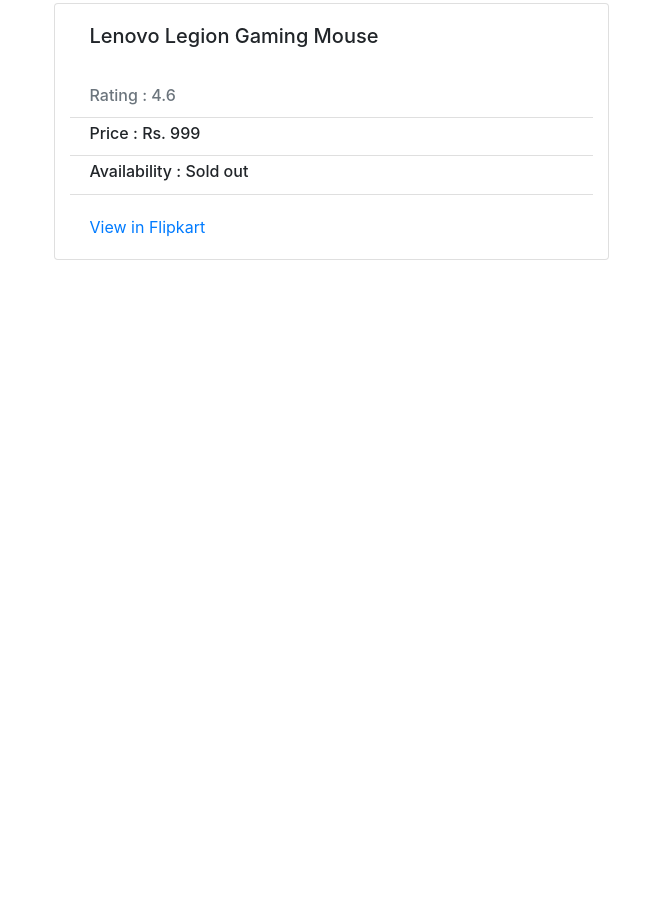
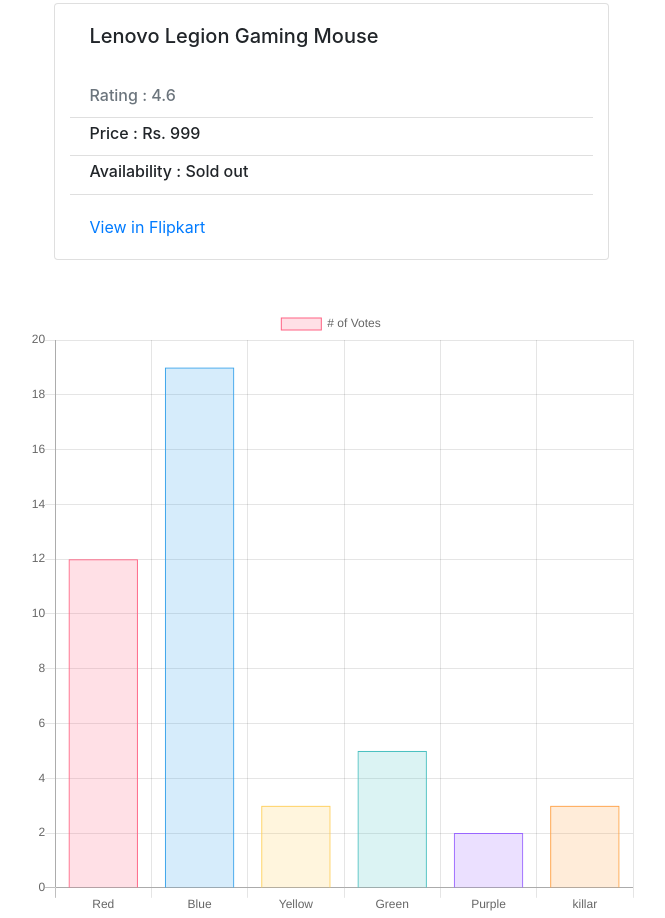
Before and after one commit to bonniesimon/Flipkart-Price-Tracker, a website: page client/index.html in a window 1280 px wide. Shown: the part 187-1105 px from the top of the page, without its empty margins (309-974 px from the left). Before the commit the page ends 800 px from the top, so only its background shows below. Drawn offline with nearby package versions, Linux system fonts and the light colour scheme.

Commit message:
Added chart.js

```diff
--- a/client/index.html
+++ b/client/index.html
@@ -6,6 +6,7 @@
     <meta http-equiv="X-UA-Compatible" content="ie=edge">
     <title>FLippy Tracker</title>
     <link href="https://stackpath.bootstrapcdn.com/bootstrap/4.4.1/css/bootstrap.min.css" rel="stylesheet" integrity="sha384-Vkoo8x4CGsO3+Hhxv8T/Q5PaXtkKtu6ug5TOeNV6gBiFeWPGFN9MuhOf23Q9Ifjh" crossorigin="anonymous">
+    <script src="https://cdn.jsdelivr.net/npm/chart.js@2.9.3/dist/Chart.min.js"></script>
 </head>
 <body>
     <nav class="navbar navbar-expand-lg navbar-light bg-light">
@@ -28,7 +29,7 @@
             </div>
     </nav>
     <div class="container mt-5">
-        <form action="http://localhost:8080/product" id="urlSubmitForm">
+        <form action="#" id="urlSubmitForm">
             <div class="container col-6">
                 <div class="input-group mb-3">
                     <input type="text" class="form-control" placeholder="Enter URL" aria-label="Recipient's username" aria-describedby="button-addon2">
@@ -58,6 +59,11 @@
             </div>
         </div>
     </section>
+    <section>
+        <div class="container mt-5 col-6">
+            <canvas id="myChart" width="400" height="400"></canvas>
+        </div>
+    </section>
     <script src="./js/app.js"></script>
 </body>
 </html>
--- a/client/js/app.js
+++ b/client/js/app.js
@@ -1,12 +1,46 @@
-const form = document.querySelector('#urlSubmitForm');
+let ctx = document.getElementById('myChart');
+console.log(ctx);
 
-form.addEventListener('submit', (e)=>{
-    e.preventDefault();
-    console.log(e.target[0].value);
+/**
+ ** Fetching data from database.json file
+ */
+fetch('../../database.json')
+    .then(res => res.json())
+    .then(json => console.log(json));
 
-    fetch(e.target.action, {
-        method : 'POST',
-        body : {url : e.target[0].value}
-    })
-    .then(console.log('Request sent'))
-})
+let myChart = new Chart(ctx,  {
+    type: 'bar',
+    data: {
+        labels: ['Red', 'Blue', 'Yellow', 'Green', 'Purple', 'killar'],
+        datasets: [{
+            label: '# of Votes',
+            data: [12, 19, 3, 5, 2, 3],
+            backgroundColor: [
+                'rgba(255, 99, 132, 0.2)',
+                'rgba(54, 162, 235, 0.2)',
+                'rgba(255, 206, 86, 0.2)',
+                'rgba(75, 192, 192, 0.2)',
+                'rgba(153, 102, 255, 0.2)',
+                'rgba(255, 159, 64, 0.2)'
+            ],
+            borderColor: [
+                'rgba(255, 99, 132, 1)',
+                'rgba(54, 162, 235, 1)',
+                'rgba(255, 206, 86, 1)',
+                'rgba(75, 192, 192, 1)',
+                'rgba(153, 102, 255, 1)',
+                'rgba(255, 159, 64, 1)'
+            ],
+            borderWidth: 1
+        }]
+    },
+    options: {
+        scales: {
+            yAxes: [{
+                ticks: {
+                    beginAtZero: true
+                }
+            }]
+        }
+    }
+});
--- a/server.js
+++ b/server.js
@@ -79,7 +79,6 @@
 
 /**
  *TODO: adding id's to the objects
- *TODO: deploy to glitch
  */
 
 //Declaring data to be stored in json file
```
